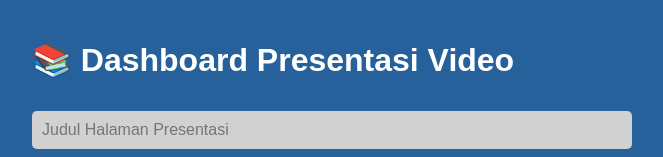
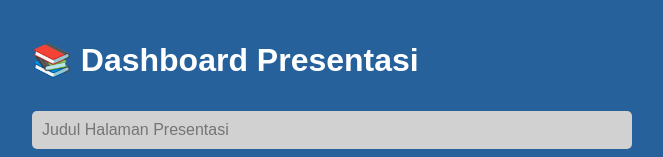
Before and after one commit to Yantrue/webtest, a plain HTML site: page index.html in a window 1280 px wide. Shown: the top 157 px of the page, without its empty margins (258-921 px from the left). Drawn offline with Linux system fonts and the light colour scheme.

Commit message:
Update index.html

```diff
--- a/index.html
+++ b/index.html
@@ -2,7 +2,7 @@
 <html lang="id">
 <head>
   <meta charset="UTF-8" />
-  <title>Dashboard tugas</title>
+  <title>Dashboard presentasi</title>
   <style>
   body { font-family: Arial; padding: 20px; max-width: 700px; margin: auto; }
   iframe {
@@ -113,7 +113,7 @@ button:hover {
 <body>
 
 
-  <h1>📚 Dashboard Presentasi Video</h1>
+  <h1>📚 Dashboard Presentasi</h1>
 
   <div class="input-container">
     <input type="text" id="judul-presentasi" placeholder="Judul Halaman Presentasi" />
```
